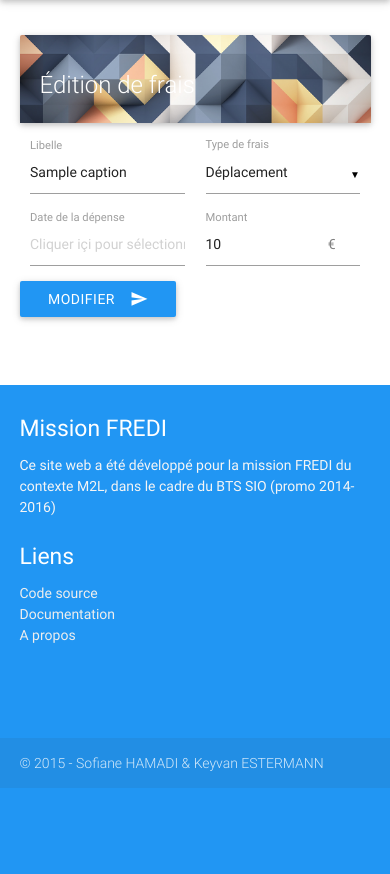
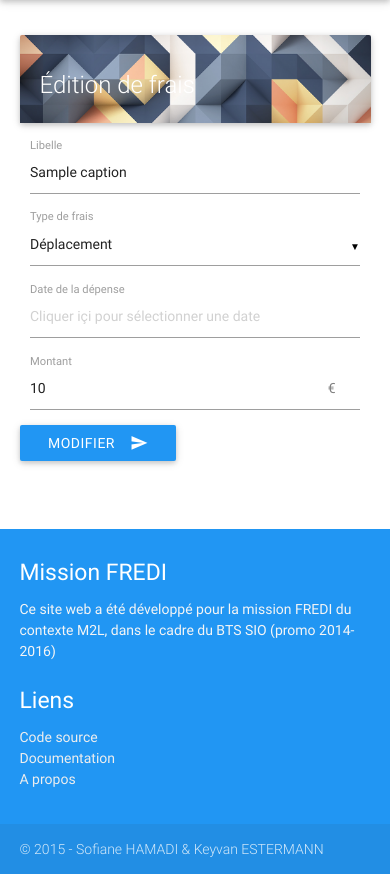
Before and after one commit to Astaen/fredi, a PHP site: template views/fee/edit.php in a window 390 px wide. Shown: the part 56-930 px from the top of the page. Before the commit the page ends 844 px from the top, so only its background shows below. Run offline with PHP 8.4, Linux system fonts and the light colour scheme; the template is opened without the code that fills it: most values are stand-ins (such as "Sample title", 1, 10 or a date in 2020).

Commit message:
ajustement du css pour mobile

```diff
--- a/views/fee/edit.php
+++ b/views/fee/edit.php
@@ -7,22 +7,22 @@
 
 <div class="row">
   <form action="/fee/<?= $fee->id_fee; ?>/edit" method="post" class="col s12">
-    <div class="input-field col s6">
+    <div class="input-field col s12 m12 l6">
       <input placeholder="Ex: Achat de matériel" id="caption" type="text" class="validate" value="<?= $fee->caption; ?>" name="caption">
       <label for="caption">Libelle</label>
     </div>
-    <div class="input-field col s6">
+    <div class="input-field col s12 m12 l6">
       <select id="fee_type" name="id_fee_type">
         <option value="km" <?= ($fee->id_fee_type == 'km')?"selected":""; ?>>Déplacement</option>
         <option value="default" <?= ($fee->id_fee_type == 'default')?"selected":""; ?>>Autre</option>
       </select>
       <label>Type de frais</label>
     </div>
-    <div class="input-field col s6">
+    <div class="input-field col s12 m12 l6">
         <input id="creation_date" name="creation_date" type="date" class="datepicker picker__input" placeholder="Cliquer içi pour sélectionner une date" value="<?= $fee->creation_date; ?>">
         <label for="creation_date">Date de la dépense</label>
     </div>
-    <div class="input-field col s6">
+    <div class="input-field col s12 m12 l6">
       <input placeholder="Distance en km" id="amount" type="number" step="1.00" class="validate" value="<?= $fee->amount; ?>" name="amount">
       <span class="after-input fee-type"><?= $fee->id_fee_type == 'km'?"km":"€"; ?></span>
       <label for="amount">Montant</label>
--- a/views/note/list.php
+++ b/views/note/list.php
@@ -28,7 +28,10 @@
          <td><?= $note->year; ?></td>
          <td><?= $total_amount; ?> €</td>
          <td><div class="chip <?= $note->id_note_state; ?>"><?= $note->libelle; ?></div></td>
-         <td><a class="waves-effect waves-light btn blue" href="/note/<?= $note->id_note; ?>"><i class="material-icons left">pageview</i>Voir la fiche</a></td>
+         <td>
+           <a class="waves-effect waves-light btn blue hide-on-med-and-down" href="/note/<?= $note->id_note; ?>"><i class="material-icons left">pageview</i>Voir la fiche</a>
+           <a class="waves-effect waves-light btn blue hide-on-large-only" href="/note/<?= $note->id_note; ?>"><i class="material-icons">pageview</i></a>
+         </td>
        </tr>
      <?php endforeach; ?>
    </tbody>
--- a/views/note/single.php
+++ b/views/note/single.php
@@ -34,7 +34,8 @@
         		<td><?= $fee->amount . " €"; ?></td>
         		<td>
             <?php if($note->id_note_state == 'open') { ?>
-              <a href="/fee/<?= $fee->id_fee; ?>/edit" class="edit_fee waves-effect waves-light btn blue"><i class="material-icons left">mode_edit</i>Editer</a>
+              <a href="/fee/<?= $fee->id_fee; ?>/edit" class="edit_fee waves-effect waves-light btn blue hide-on-med-and-down"><i class="material-icons left">mode_edit</i>Editer</a>
+              <a href="/fee/<?= $fee->id_fee; ?>/edit" class="edit_fee waves-effect waves-light btn blue hide-on-large-only"><i class="material-icons">mode_edit</i></a>
     				  <a href="/fee/<?= $fee->id_fee; ?>/delete" onclick="return confirm('Voulez-vous vraiment supprimer ce frais ?')" class="delete grey-text"><i class="material-icons">close</i></a>
             <?php } else { ?>
               <p>Modification désactivée.</p>
--- a/views/user/main.php
+++ b/views/user/main.php
@@ -38,7 +38,10 @@
          <td><?= $note->year; ?></td>
          <td><?= $note->total; ?> €</td>
          <td><div class="chip <?= $note->id_note_state; ?>"><?= $note->libelle; ?></div></td>
-         <td><a class="waves-effect waves-light btn blue" href="/note/<?= $note->id_note; ?>"><i class="material-icons left">pageview</i>Voir la fiche</a></td>
+         <td>
+           <a class="waves-effect waves-light btn blue hide-on-large-only" href="/note/<?= $note->id_note; ?>"><i class="material-icons">pageview</i></a>
+           <a class="waves-effect waves-light btn blue hide-on-med-and-down" href="/note/<?= $note->id_note; ?>"><i class="material-icons left">pageview</i>Voir la fiche</a>
+         </td>
        </tr>
      <?php endforeach; ?>
    </tbody>
```
